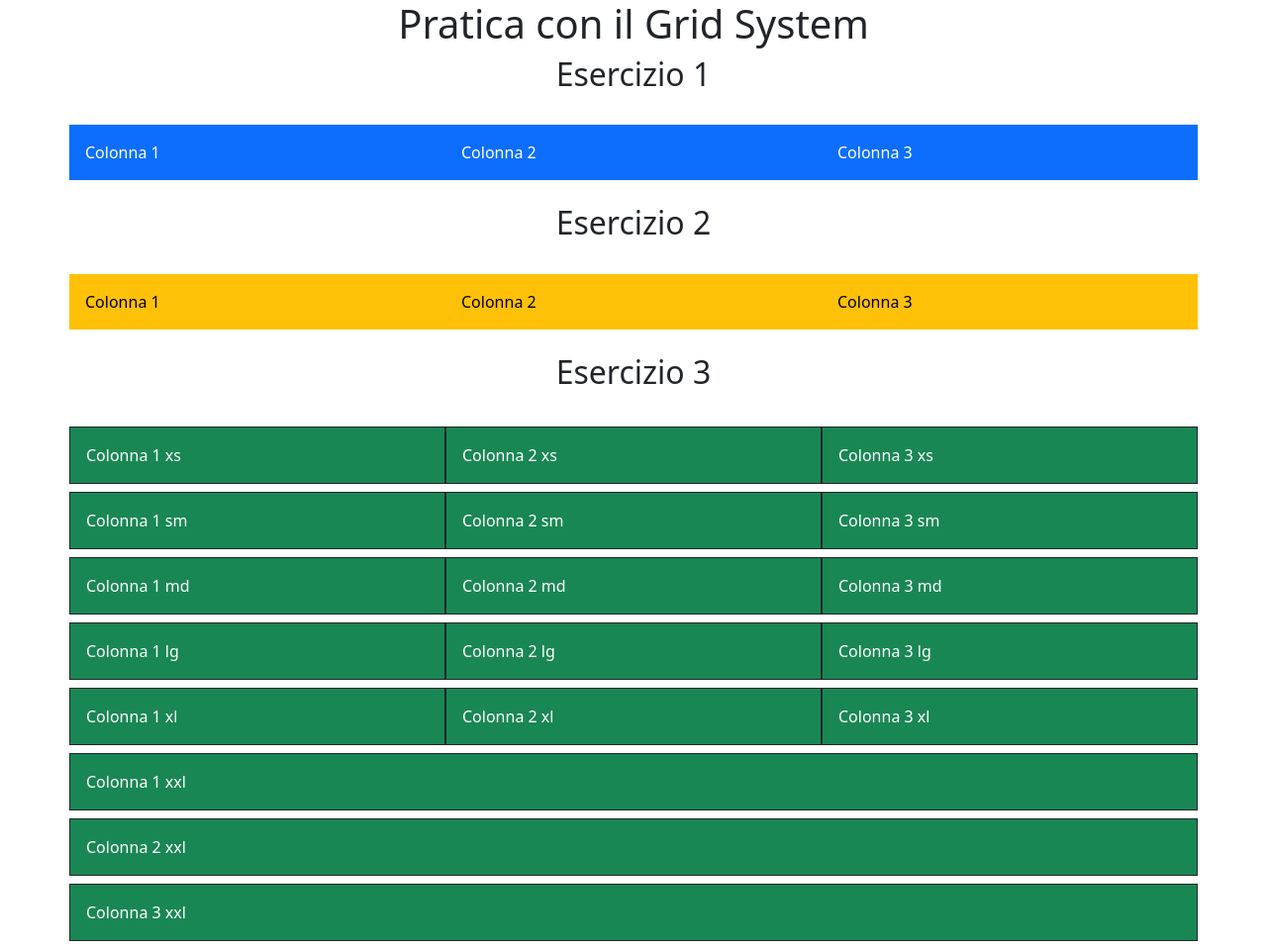
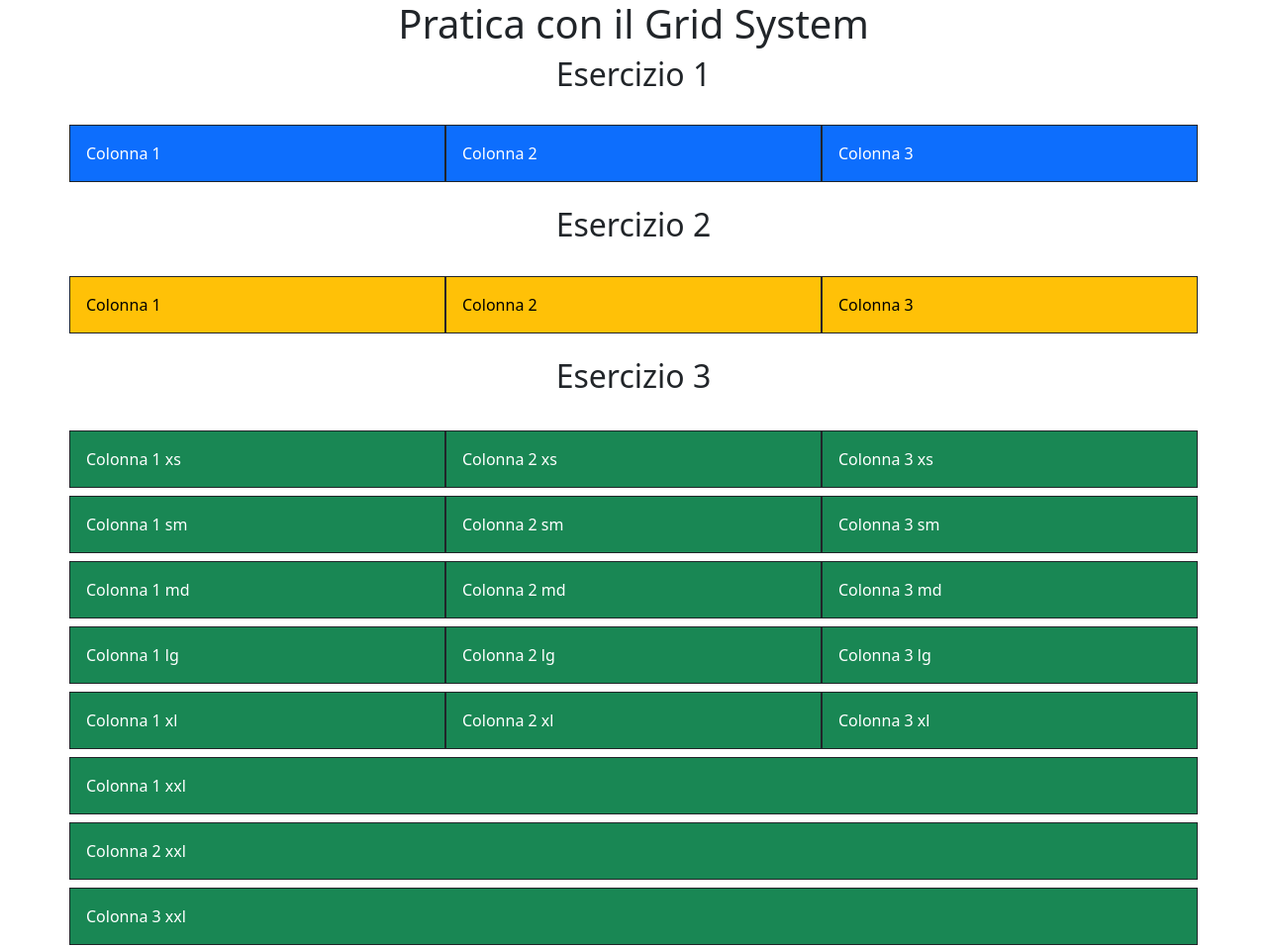
Before and after one commit to FedeYozora/U2-W2-D1, a plain HTML site: page index.html in a window 1280 px wide. Shown: the top 958 px of the page at 99% size. Drawn offline with nearby package versions, Linux system fonts and the light colour scheme.

Commit message:
added border to first 2 exercises

```diff
--- a/index.html
+++ b/index.html
@@ -29,9 +29,15 @@
     </div>
     <div class="container my-4">
       <div class="row">
-        <div class="col-md-4 bg-primary text-white p-3">Colonna 1</div>
-        <div class="col-md-4 bg-primary text-white p-3">Colonna 2</div>
-        <div class="col-md-4 bg-primary text-white p-3">Colonna 3</div>
+        <div class="col-md-4 bg-primary text-white p-3 border border-dark">
+          Colonna 1
+        </div>
+        <div class="col-md-4 bg-primary text-white p-3 border border-dark">
+          Colonna 2
+        </div>
+        <div class="col-md-4 bg-primary text-white p-3 border border-dark">
+          Colonna 3
+        </div>
       </div>
     </div>
     <div class="header">
@@ -39,13 +45,19 @@
     </div>
     <div class="container my-4">
       <div class="row">
-        <div class="col-lg-4 col-sm-12 bg-warning text-black p-3">
+        <div
+          class="col-lg-4 col-sm-12 bg-warning text-black p-3 border border-dark"
+        >
           Colonna 1
         </div>
-        <div class="col-lg-4 col-sm-12 bg-warning text-black p-3">
+        <div
+          class="col-lg-4 col-sm-12 bg-warning text-black p-3 border border-dark"
+        >
           Colonna 2
         </div>
-        <div class="col-lg-4 col-sm-12 bg-warning text-black p-3">
+        <div
+          class="col-lg-4 col-sm-12 bg-warning text-black p-3 border border-dark"
+        >
           Colonna 3
         </div>
       </div>
```
